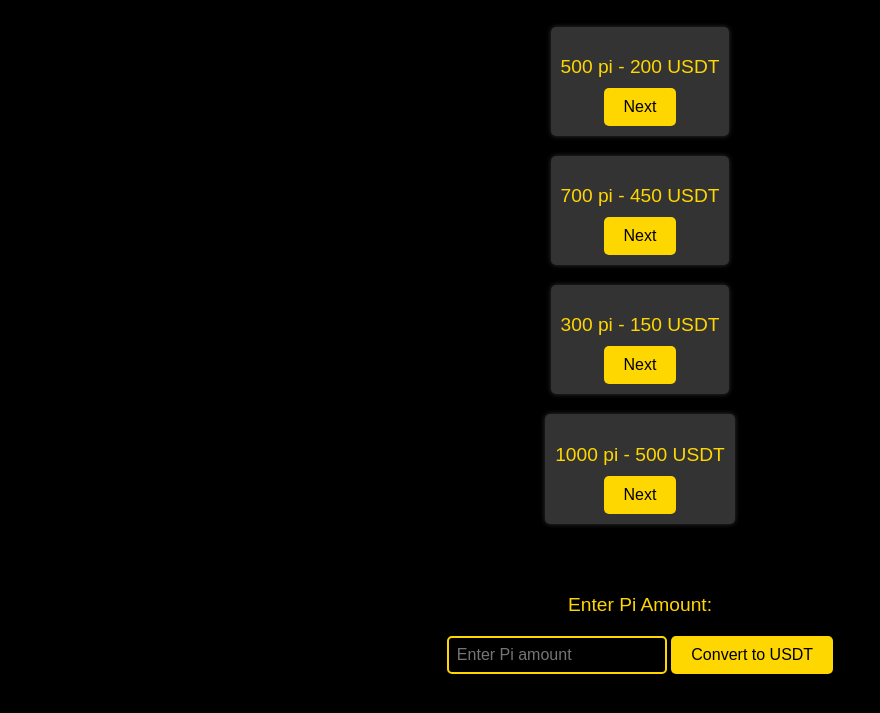
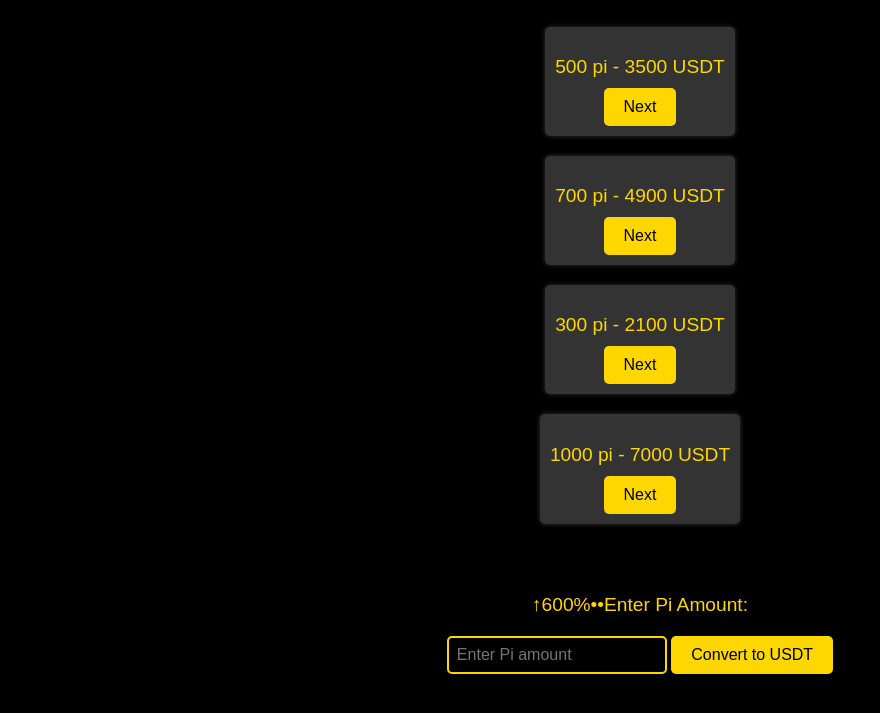
Before and after one commit to venturatokenexchange/Binanceprotocol-, a website: page available-offers.html in a window 1280 px wide. Shown: the part 195-908 px from the top of the page, without its empty margins (0-880 px from the left). Drawn offline with Linux system fonts and the light colour scheme.

Commit message:
Update available-offers.html

```diff
--- a/available-offers.html
+++ b/available-offers.html
@@ -12,26 +12,26 @@
         <h1>AVAILABLE OFFERS</h1>
         <div class="offer-list">
             <div class="offer">
-                <p>500 pi - 200 USDT</p>
+                <p>500 pi - 3500 USDT</p>
                 <button onclick="navigateTo('order-confirmation1.html')">Next</button>
             </div>
             <div class="offer">
-                <p>700 pi - 450 USDT</p>
+                <p>700 pi - 4900 USDT</p>
                 <button onclick="navigateTo('order-confirmation1.html')">Next</button>
             </div>
             <!-- Add more available offers as needed -->
             <div class="offer">
-                <p>300 pi - 150 USDT</p>
+                <p>300 pi - 2100 USDT</p>
                 <button onclick="navigateTo('order-confirmation1.html')">Next</button>
             </div>
             <div class="offer">
-                <p>1000 pi - 500 USDT</p>
+                <p>1000 pi - 7000 USDT</p>
                 <button onclick="navigateTo('order-confirmation1.html')">Next</button>
             </div>
         </div>
         <!-- New option to fill Pi amount -->
         <div class="pi-conversion">
-            <label for="pi-amount">Enter Pi Amount:</label>
+            <label for="pi-amount">↑600%••Enter Pi Amount:</label>
             <input type="number" id="pi-amount" name="pi-amount" min="0" step="1" placeholder="Enter Pi amount">
             <button onclick="convertToUSDT()">Convert to USDT</button>
             <p id="usdt-equivalent"></p>
```
